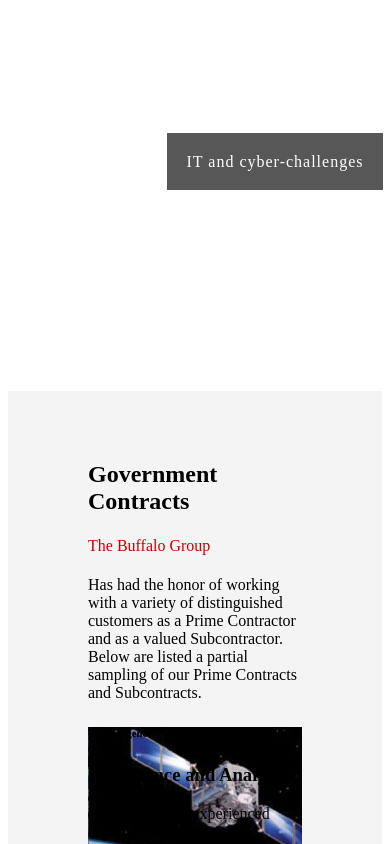
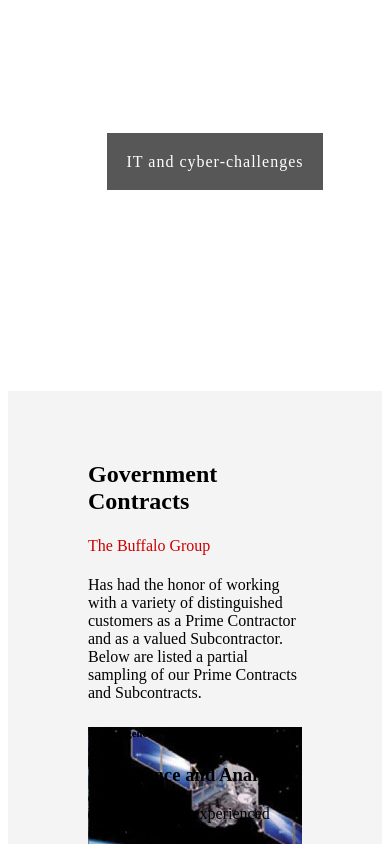
Before and after one commit to khiemdc/TBG-Website, an Angular app: page / in a window 390 px wide. Shown: the part 1240-2084 px from the top of the page. Built offline with nearby package versions, Linux system fonts and the light colour scheme; what angular-bootstrap-md would draw is missing.

Commit message:
first commit

```diff
--- a/src/app/home/home.component.scss
+++ b/src/app/home/home.component.scss
@@ -93,4 +93,11 @@
         letter-spacing:1px;
         // text-transform:uppercase;
     }
+    .parallax-2-title {
+        z-index: 2;
+        position: relative;
+        color: #ffffff;
+        padding: 20px 20px;
+    }
+
   }
```
